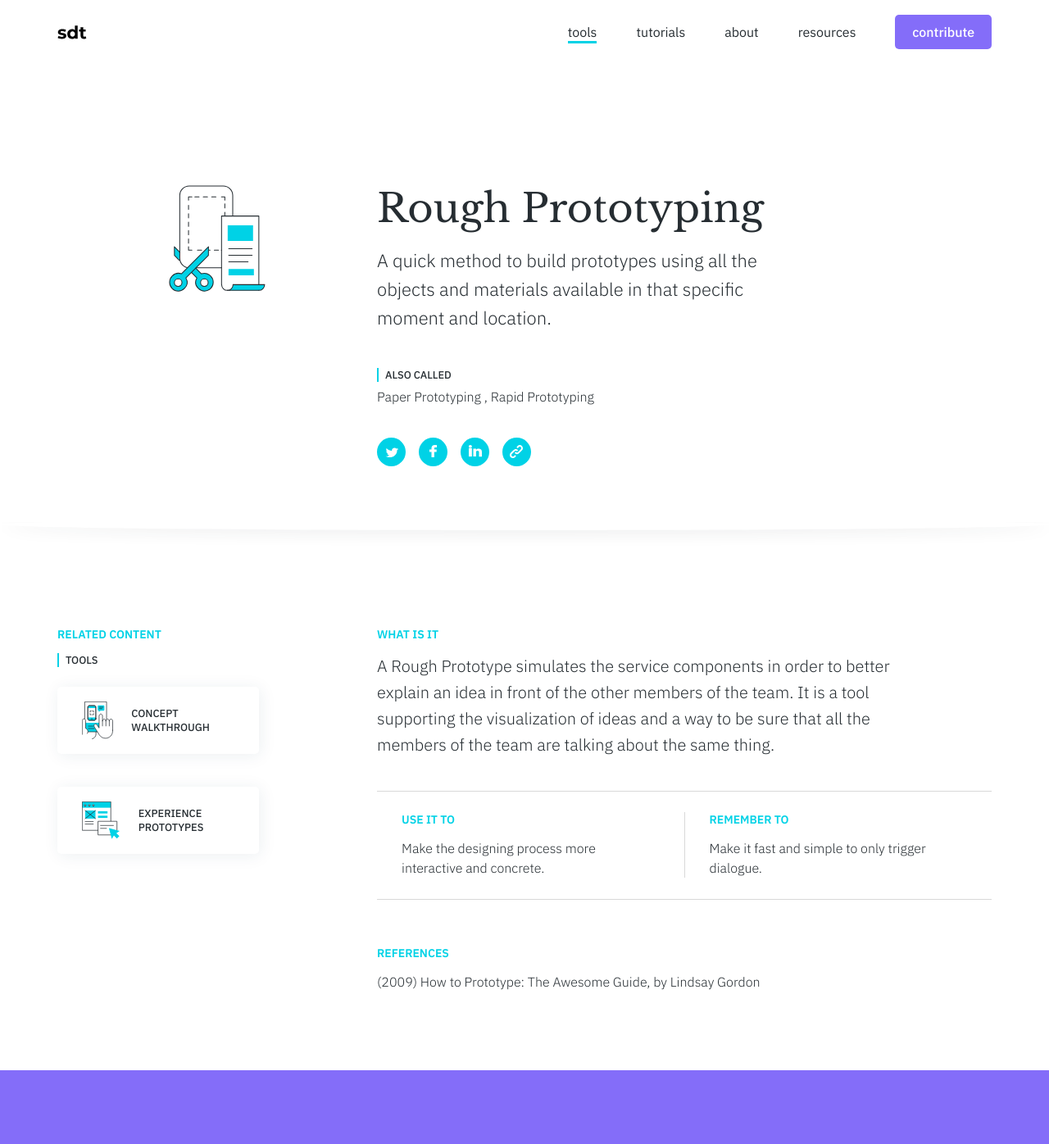
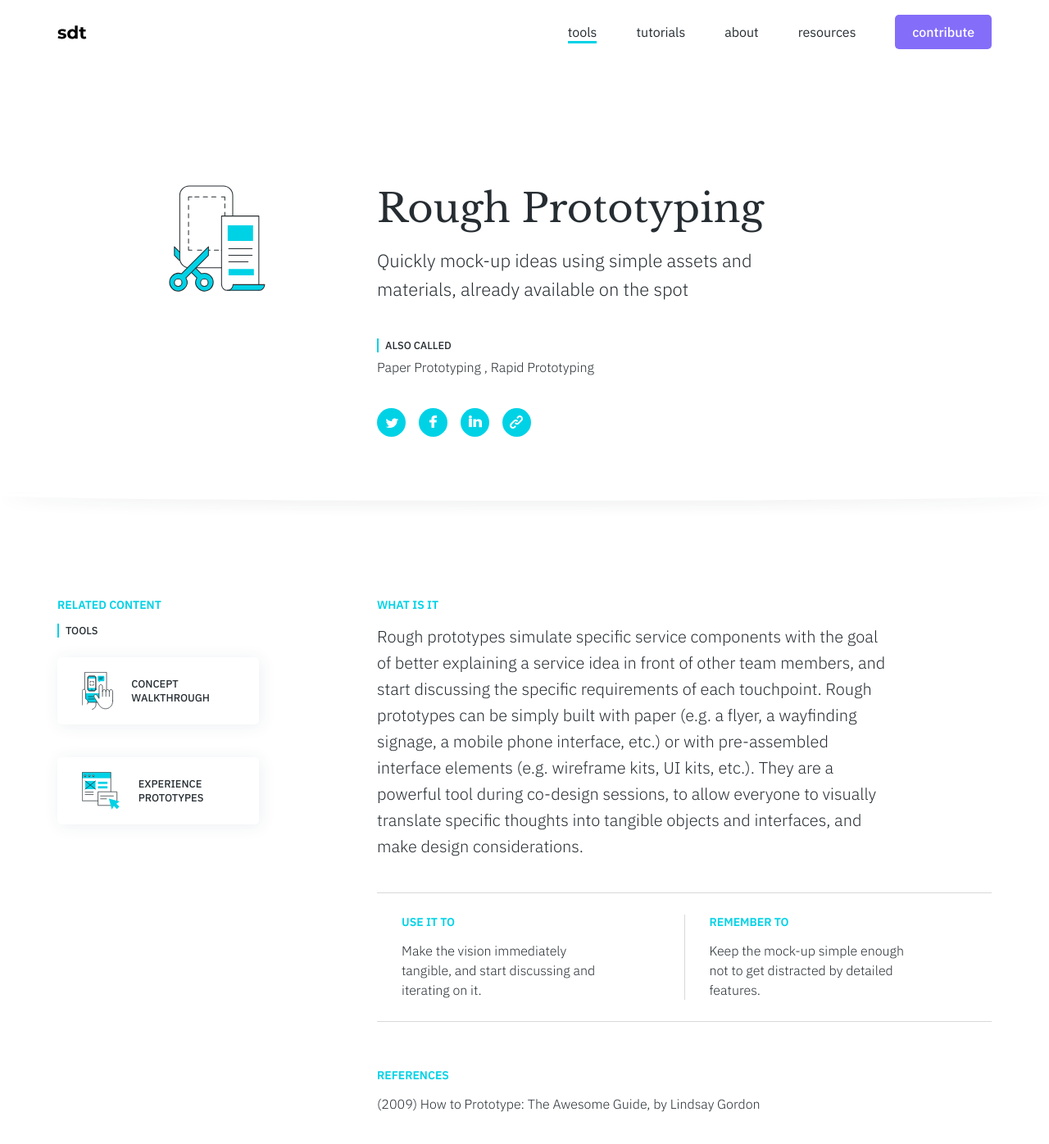
Before and after one commit to service-design-tools/sdt-website, a Jekyll site: the page built from _tools/rough-prototyping.md, in a window 1280 px wide and 1400 px high. Shown: the top 1396 px of the window at 82% size. Built offline with Jekyll 4.4.1, drawn with Linux system fonts in a browser that asks for light colours.

Commit message:
Update tool “rough-prototyping”

```diff
--- a/_tools/rough-prototyping.md
+++ b/_tools/rough-prototyping.md
@@ -1,8 +1,8 @@
 ---
 title: Rough Prototyping
 subtitle: >-
-  A quick method to build prototypes using all the objects and materials
-  available in that specific moment and location.
+  Quickly mock-up ideas using simple assets and materials, already available on
+  the spot
 properties:
   how:
     - Simulations
@@ -56,9 +56,11 @@ related:
   tools:
     - Concept Walkthrough
     - Experience Prototypes
-use: Make the designing process more interactive and concrete.
-reminder: Make it fast and simple to only trigger dialogue.
+use: >-
+  Make the vision immediately tangible, and start discussing and iterating on
+  it.
+reminder: Keep the mock-up simple enough not to get distracted by detailed features.
 references:
   - name: '(2009) How to Prototype: The Awesome Guide, by Lindsay Gordon'
 ---
-A Rough Prototype simulates the service components in order to better explain an idea in front of the other members of the team. It is a tool supporting the visualization of ideas and a way to be sure that all the members of the team are talking about the same thing.
+Rough prototypes simulate specific service components with the goal of better explaining a service idea in front of other team members, and start discussing the specific requirements of each touchpoint. Rough prototypes can be simply built with paper (e.g. a flyer, a wayfinding signage, a mobile phone interface, etc.) or with pre-assembled interface elements (e.g. wireframe kits, UI kits, etc.). They are a powerful tool during co-design sessions, to allow everyone to visually translate specific thoughts into tangible objects and interfaces, and make design considerations.
```
